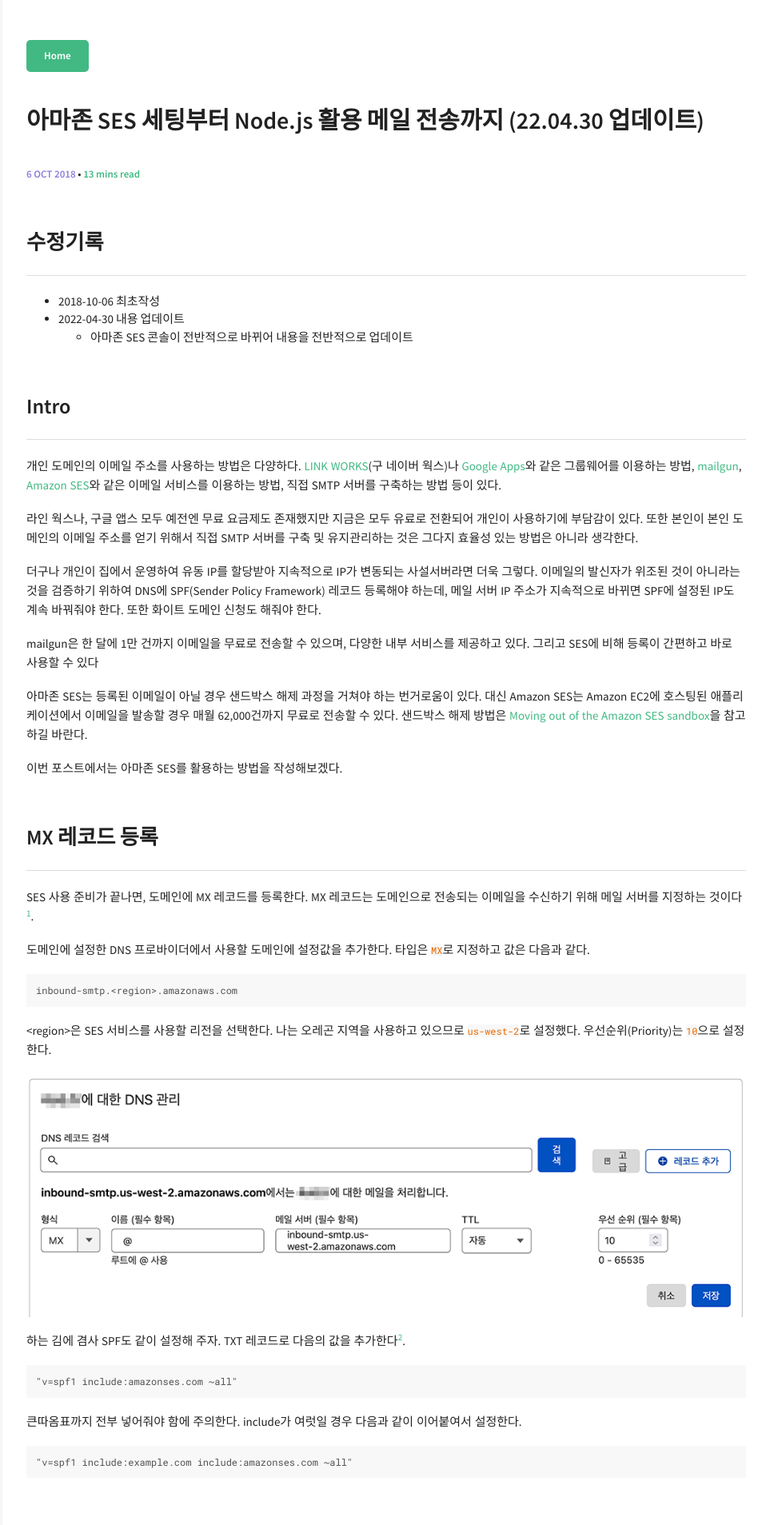
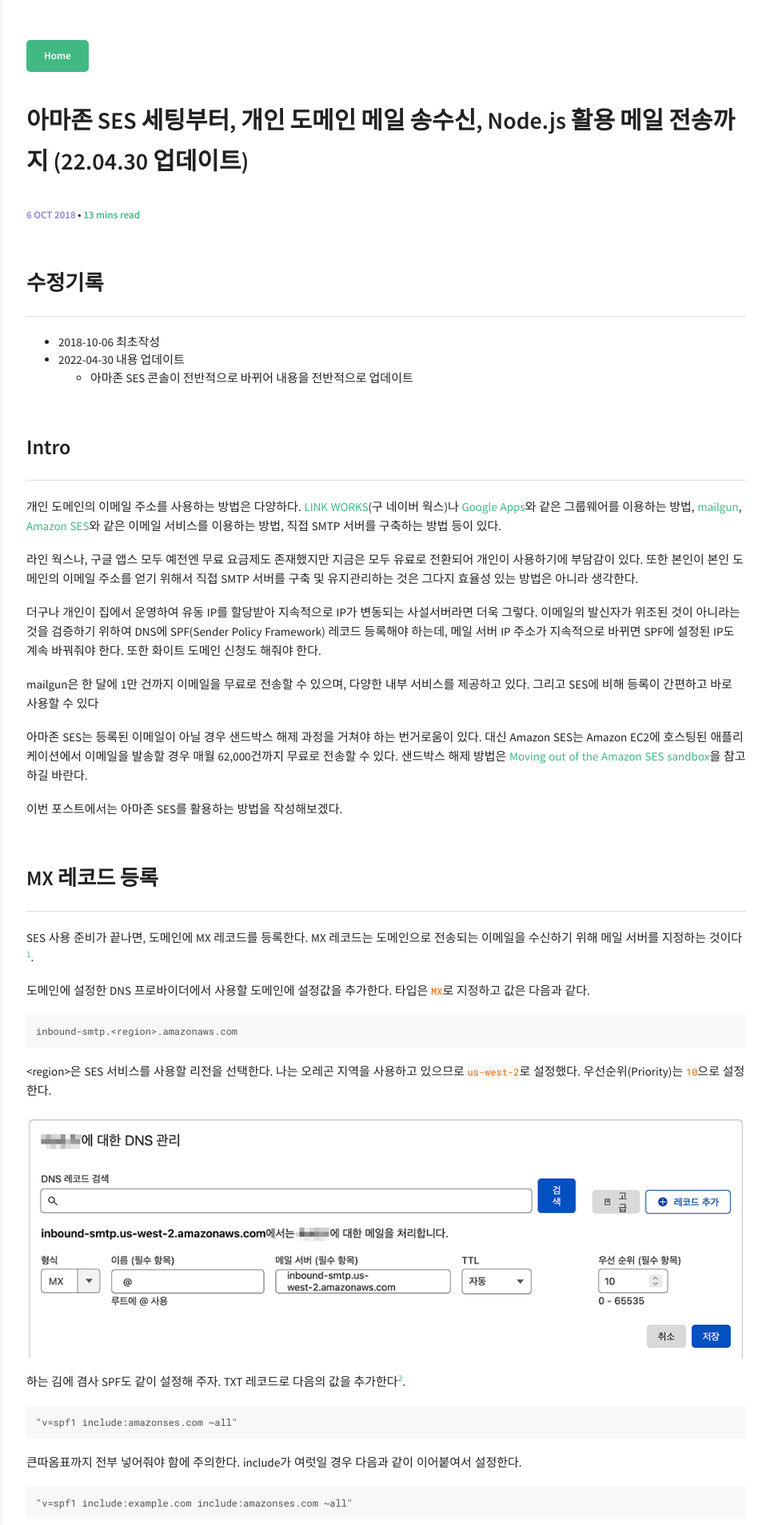
Before and after one commit to rajephon/blog, a Jekyll site: the page built from _posts/2018-10-06-Amazon-SES-Setup-00.md, in a window 1280 px wide. Shown: the top 1907 px of the page at 80% size, without its empty margins (317-1280 px from the left). Built offline with Jekyll 4.4.1, drawn with Linux system fonts in a browser that asks for light colours; comment, search, counter and statistics services are not loaded; some of the changed text lies outside the part shown.

Commit message:
아마존 SES 세팅글 제목 수정

```diff
--- a/_posts/2018-10-06-Amazon-SES-Setup-00.md
+++ b/_posts/2018-10-06-Amazon-SES-Setup-00.md
@@ -1,5 +1,5 @@
 ---
-title: "아마존 SES 세팅부터 Node.js 활용 메일 전송까지 (22.04.30 업데이트)"
+title: "아마존 SES 세팅부터, 개인 도메인 메일 송수신, Node.js 활용 메일 전송까지 (22.04.30 업데이트)"
 date: 2018-10-06 17:59:25 +0900
 categories: amazon SES
 tags: [AWS, SES, NodeJS]
```
